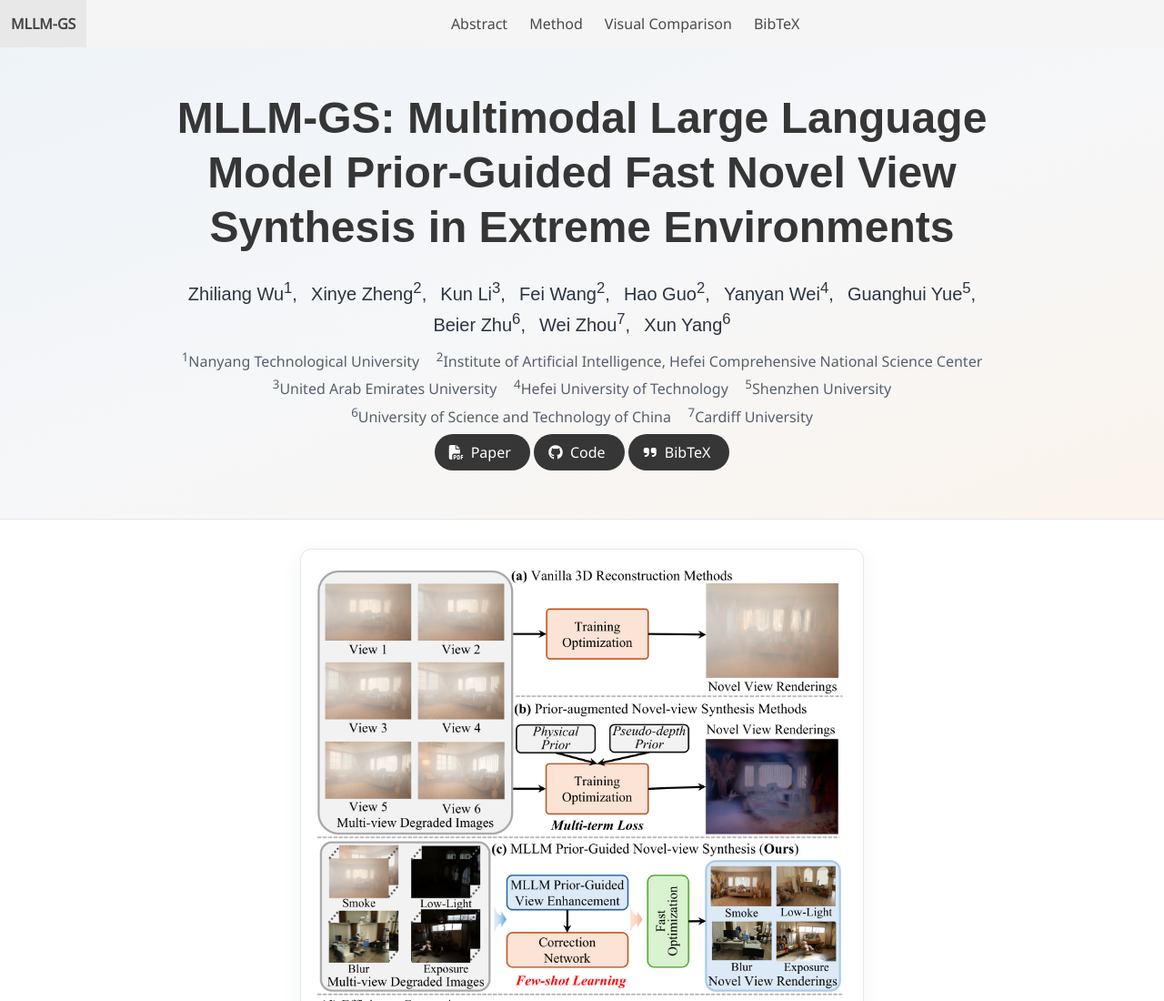
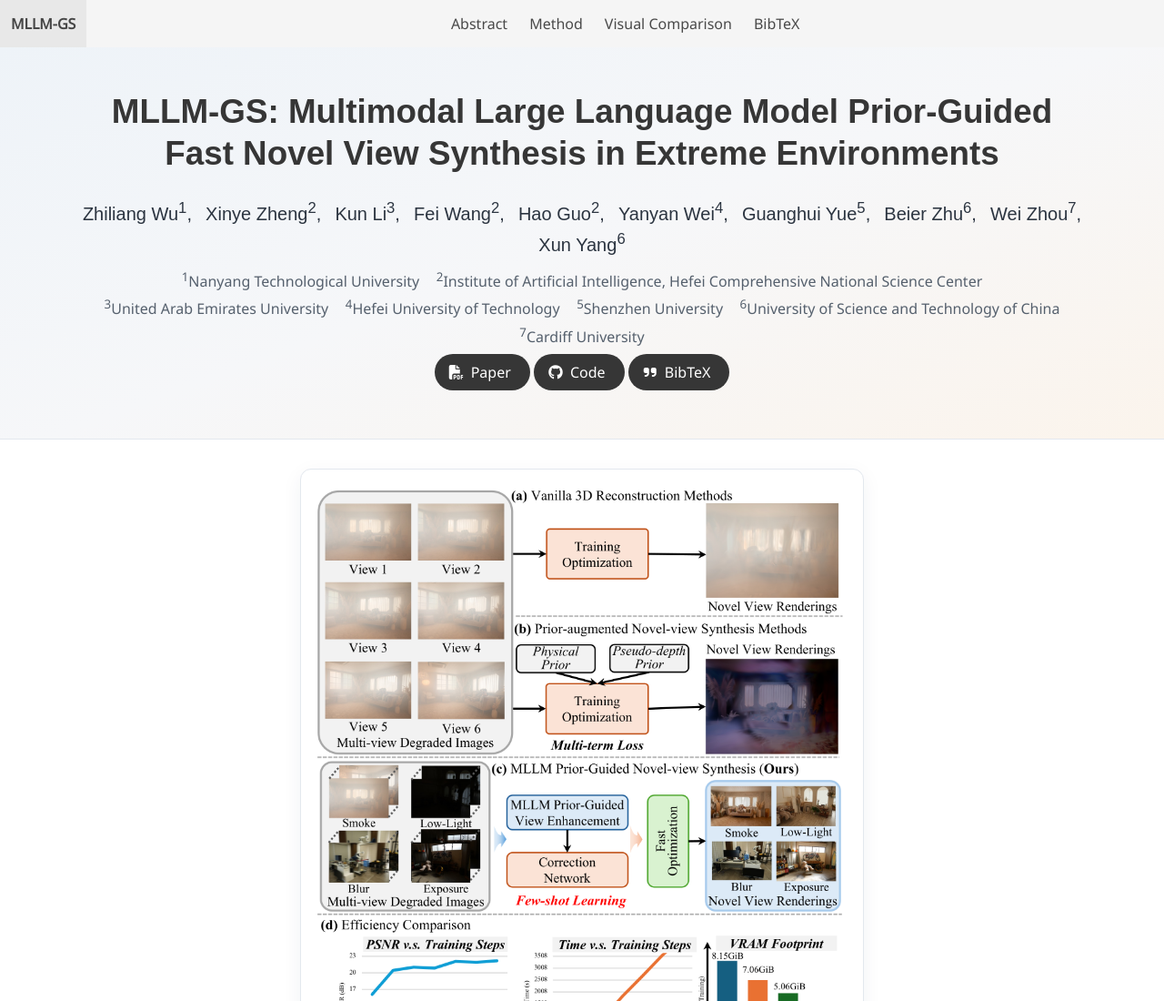
Before and after one commit to wzlwlm13/MLLM-GS, a plain HTML site: page index.html in a window 1280 px wide. Shown: the top 1100 px of the page at 91% size. Drawn offline with nearby package versions, Linux system fonts and the light colour scheme; a web font is replaced by a local one.

Commit message:
Add files via upload

```diff
--- a/index.html
+++ b/index.html
@@ -44,10 +44,10 @@
 
   <section class="hero gs-hero" id="top">
     <div class="hero-body">
-      <div class="container is-max-desktop">
+      <div class="container is-max-widescreen">
         <div class="columns is-centered">
           <div class="column has-text-centered">
-            <h1 class="title is-1 publication-title">MLLM-GS: Multimodal Large Language Model Prior-Guided Fast Novel View Synthesis in Extreme Environments</h1>
+            <h1 class="title is-1 publication-title"><span class="title-line">MLLM-GS: Multimodal Large Language Model Prior-Guided</span> <span class="title-line">Fast Novel View Synthesis in Extreme Environments</span></h1>
             <div class="is-size-5 publication-authors" style="margin-top: 1rem;">
               <span class="author-block">Zhiliang Wu<sup>1</sup>,</span>
               <span class="author-block">Xinye Zheng<sup>2</sup>,</span>
@@ -71,7 +71,7 @@
             </div>
             <div class="publication-links">
               <span class="link-block">
-                <a href="#" class="external-link button is-normal is-rounded is-dark">
+                <a href="https://arxiv.org/abs/2610.39936" target="_blank" rel="noopener" class="external-link button is-normal is-rounded is-dark">
                   <span class="icon"><i class="fas fa-file-pdf"></i></span>
                   <span>Paper</span>
                 </a>
--- a/static/css/index.css
+++ b/static/css/index.css
@@ -233,3 +233,10 @@ pre, .content pre { white-space: pre-wrap; word-break: break-word; }
   .degradation-tabs ul { flex-wrap: wrap; }
 }
 .method-text { margin-top: 1.25rem; }
+
+/* two-line title */
+.publication-title { font-size: 2.3rem !important; }
+.publication-title .title-line { display: block; }
+@media screen and (min-width: 1088px) {
+  .publication-title .title-line { white-space: nowrap; }
+}
```
Also changed, not shown: 1 other file.
